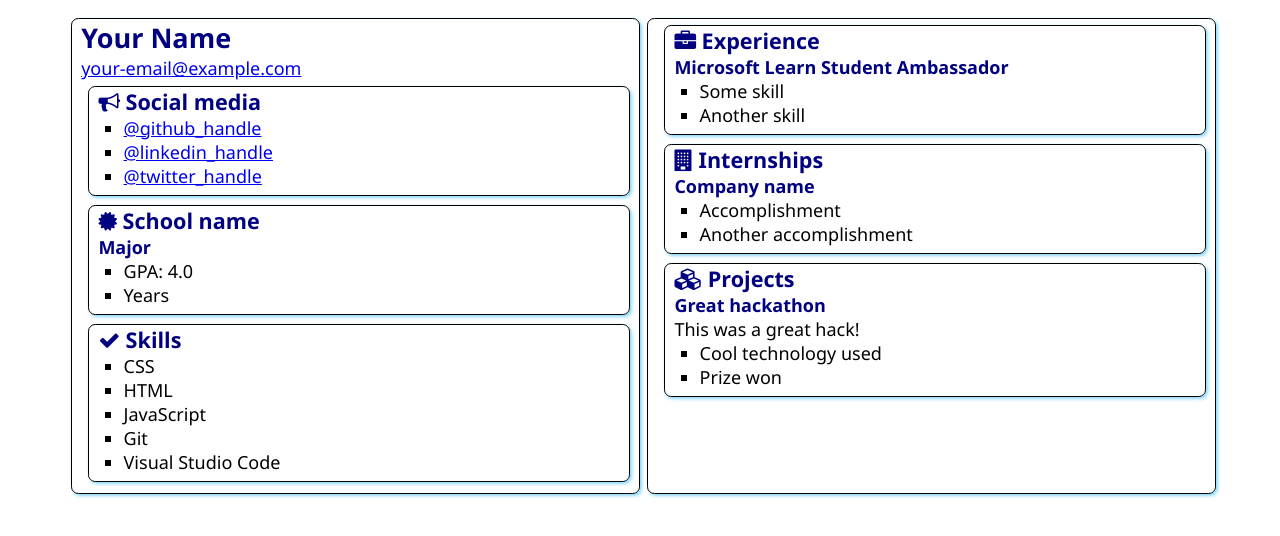
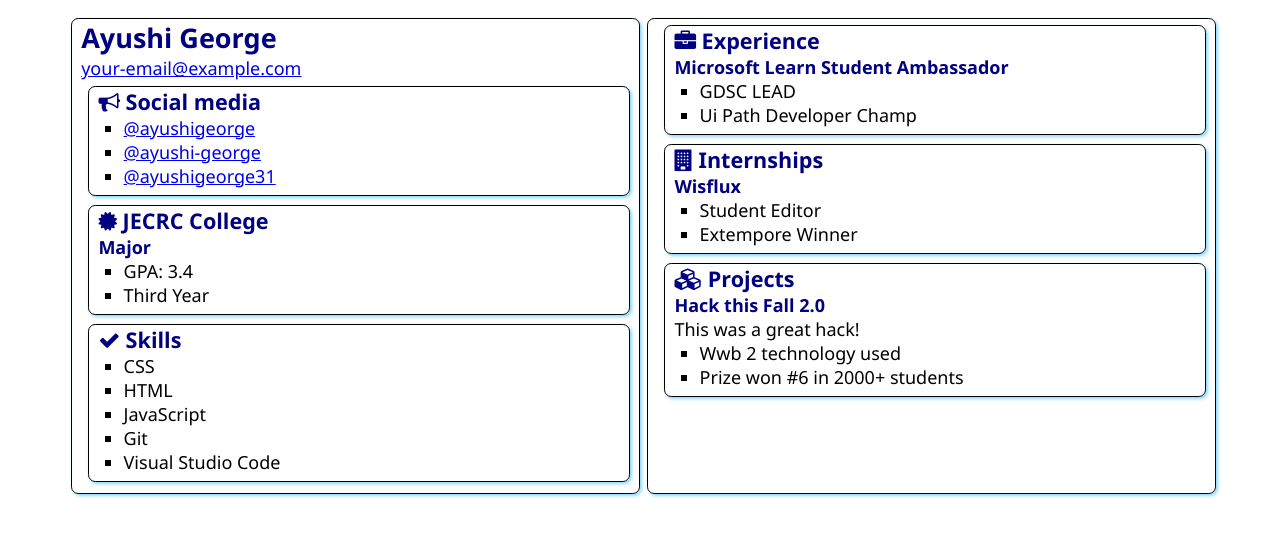
Before and after one commit to ayushigeorge/-SATechnicalOnboarding, a plain HTML site: page src/index.html in a window 1280 px wide. Drawn offline with Linux system fonts and the light colour scheme.

Commit message:
Updated Index.html

```diff
--- a/src/index.html
+++ b/src/index.html
@@ -12,7 +12,7 @@
 <body>
     <main>
         <article class="box">
-            <h1>Your Name</h1>
+            <h1>Ayushi George</h1>
             <div><a href="mailto:your.email@example.com">your-email@example.com</a></div>
 
             <section class="box">
@@ -21,9 +21,9 @@
                     Social media
                 </h2>
                 <ul>
-                    <li><a href="https://github.com/<handle>">@github_handle</a></li>
-                    <li><a href="https://linkedin.com/in/<handle>">@linkedin_handle</a></li>
-                    <li><a href="https://twitter.com/<handle>">@twitter_handle</a></li>
+                    <li><a href="https://github.com/<handle>">@ayushigeorge</a></li>
+                    <li><a href="https://linkedin.com/in/<handle>">@ayushi-george</a></li>
+                    <li><a href="https://twitter.com/<handle>">@ayushigeorge31</a></li>
                 </ul>
             </section>
 
@@ -31,12 +31,12 @@
                 <div class="education">
                     <h2>
                         <i class="fa fa-certificate" aria-hidden="true"></i>
-                        School name
+                        JECRC College
                     </h2>
                     <h3>Major</h3>
                     <ul>
-                        <li>GPA: 4.0</li>
-                        <li>Years</li>
+                        <li>GPA: 3.4</li>
+                        <li>Third Year</li>
                     </ul>
                 </div>
             </section>
@@ -63,8 +63,8 @@
                 </h2>
                 <h3>Microsoft Learn Student Ambassador</h3>
                 <ul>
-                    <li>Some skill</li>
-                    <li>Another skill</li>
+                    <li>GDSC LEAD</li>
+                    <li>Ui Path Developer Champ</li>
                 </ul>
             </section>
             <section class="box">
@@ -73,10 +73,10 @@
                     Internships
                 </h2>
 
-                <h3>Company name</h3>
+                <h3>Wisflux</h3>
                 <ul>
-                    <li>Accomplishment</li>
-                    <li>Another accomplishment</li>
+                    <li>Student Editor</li>
+                    <li>Extempore Winner</li>
                 </ul>
             </section>
             <section class="box">
@@ -85,11 +85,11 @@
                     Projects
                 </h2>
 
-                <h3>Great hackathon</h3>
+                <h3>Hack this Fall 2.0</h3>
                 <div>This was a great hack!</div>
                 <ul>
-                    <li>Cool technology used</li>
-                    <li>Prize won</li>
+                    <li>Wwb 2 technology used</li>
+                    <li>Prize won #6 in 2000+ students </li>
                 </ul>
             </section>
         </article>
```
